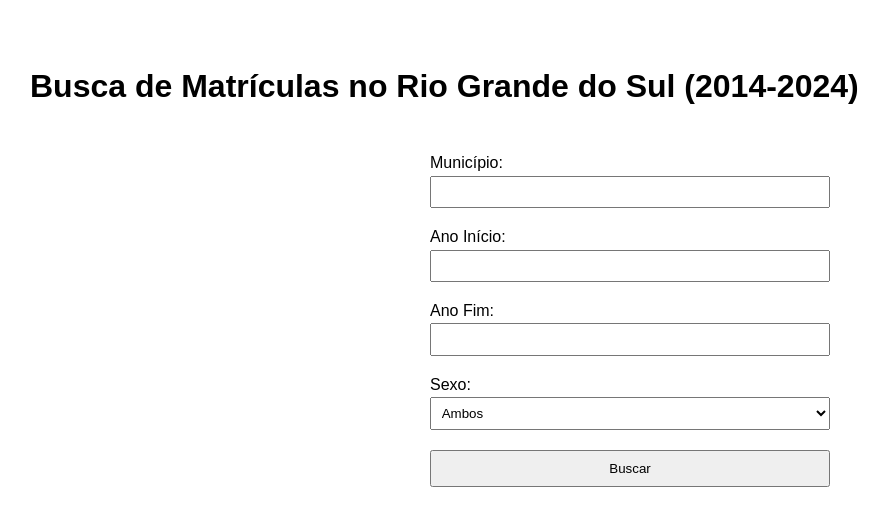
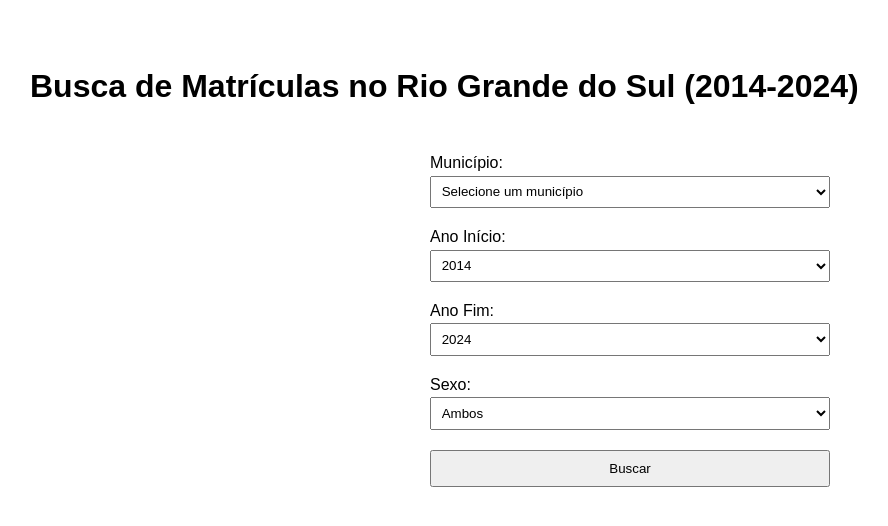
Before and after one commit to SianyBech/TF-Classificacao_e_Pesquisa_de_Dados, a Flask app: template templates/index.html in a window 1280 px wide. Shown: the top 526 px of the page, without its empty margins (10-898 px from the left). Run offline with Flask 3, Linux system fonts and the light colour scheme; the template is opened without the code that fills it: most values are stand-ins (such as "Sample title", 1, 10 or a date in 2020); parts of the project's set-up code (start-up, migrations or seed data) failed here and were passed over.

Commit message:
feat: Adiciona menus suspensos para busca e carrega municípios do CSV

```diff
--- a/src/app.py
+++ b/src/app.py
@@ -1,4 +1,5 @@
 from flask import Flask, render_template, request
+import csv
 from src.indexer import load_index, search_by_municipio
 
 app = Flask(__name__, template_folder='../templates')
@@ -10,7 +11,24 @@ index = load_index(INDEX_PATH)
 
 @app.route('/')
 def index_page():
-    return render_template('index.html')
+    municipios = set()
+    try:
+        # Lê os municípios diretamente do arquivo CSV bruto, conforme solicitado.
+        # Usa encoding 'cp1252' que é comum em arquivos CSV governamentais no Brasil.
+        with open('data_raw/dee-5406.csv', 'r', encoding='cp1252', newline='') as f:
+            # O arquivo CSV fornecido tem um caractere inválido na primeira linha, então pulamos ela.
+            next(f)
+            reader = csv.reader(f)
+            # Pulamos a linha do cabeçalho.
+            next(reader)
+            # Adiciona cada município a um set para garantir valores únicos.
+            for row in reader:
+                if row:
+                    municipios.add(row[0])
+    except (FileNotFoundError, StopIteration):
+        # Em caso de erro na leitura do arquivo, a lista de municípios ficará vazia.
+        pass
+    return render_template('index.html', municipios=sorted(list(municipios)))
 
 @app.route('/search')
 def search():
@@ -41,3 +59,5 @@ def search():
 
 if __name__ == '__main__':
     app.run(debug=True)
+
+# Forçar recarregamento
--- a/templates/index.html
+++ b/templates/index.html
@@ -16,13 +16,26 @@
     <h1>Busca de Matrículas no Rio Grande do Sul (2014-2024)</h1>
     <form action="/search" method="get">
         <label for="municipio">Município:</label>
-        <input type="text" id="municipio" name="municipio" required>
+        <select id="municipio" name="municipio" required>
+            <option value="">Selecione um município</option>
+            {% for mun in municipios %}
+            <option value="{{ mun }}">{{ mun }}</option>
+            {% endfor %}
+        </select>
 
         <label for="ano_inicio">Ano Início:</label>
-        <input type="number" id="ano_inicio" name="ano_inicio" min="2014" max="2024">
+        <select id="ano_inicio" name="ano_inicio">
+            {% for ano in range(2014, 2025) %}
+            <option value="{{ ano }}">{{ ano }}</option>
+            {% endfor %}
+        </select>
 
         <label for="ano_fim">Ano Fim:</label>
-        <input type="number" id="ano_fim" name="ano_fim" min="2014" max="2024">
+        <select id="ano_fim" name="ano_fim">
+            {% for ano in range(2014, 2025) %}
+            <option value="{{ ano }}" {% if ano == 2024 %}selected{% endif %}>{{ ano }}</option>
+            {% endfor %}
+        </select>
 
         <label for="sexo">Sexo:</label>
         <select id="sexo" name="sexo">
```
